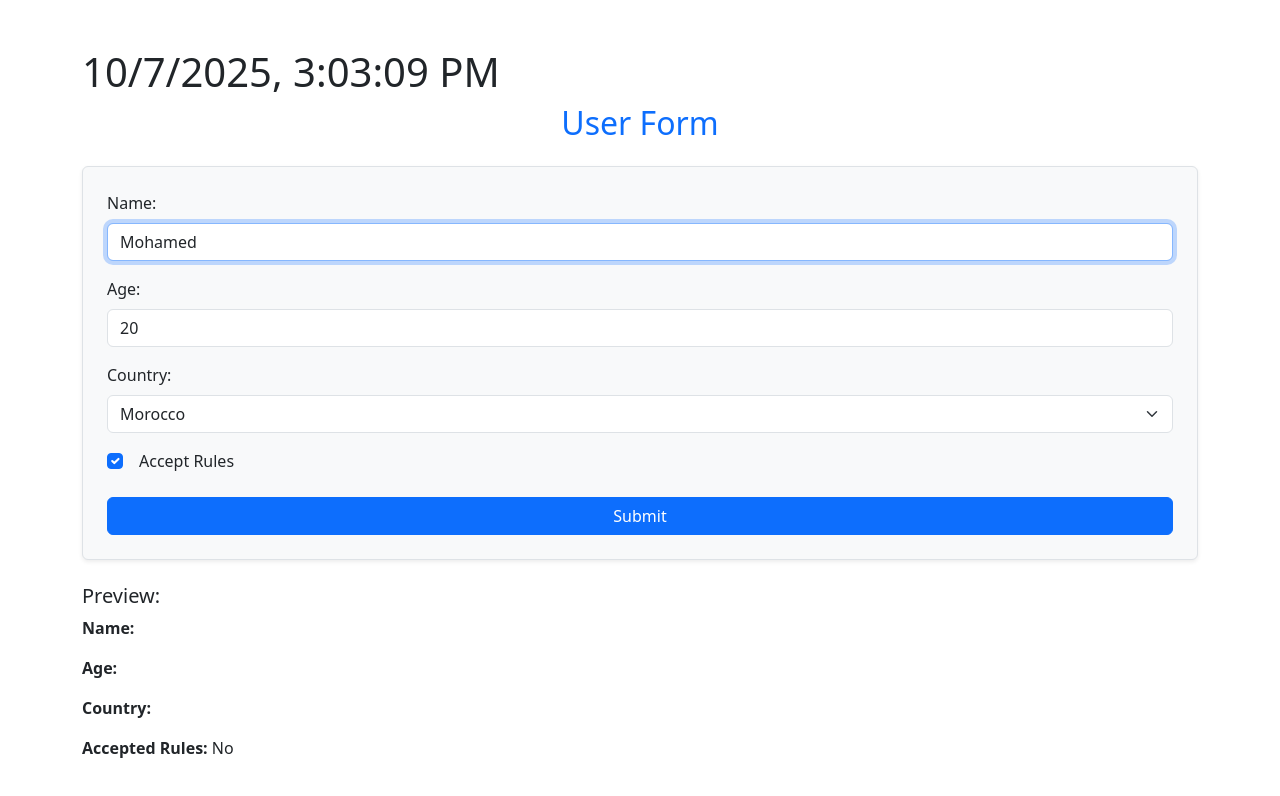
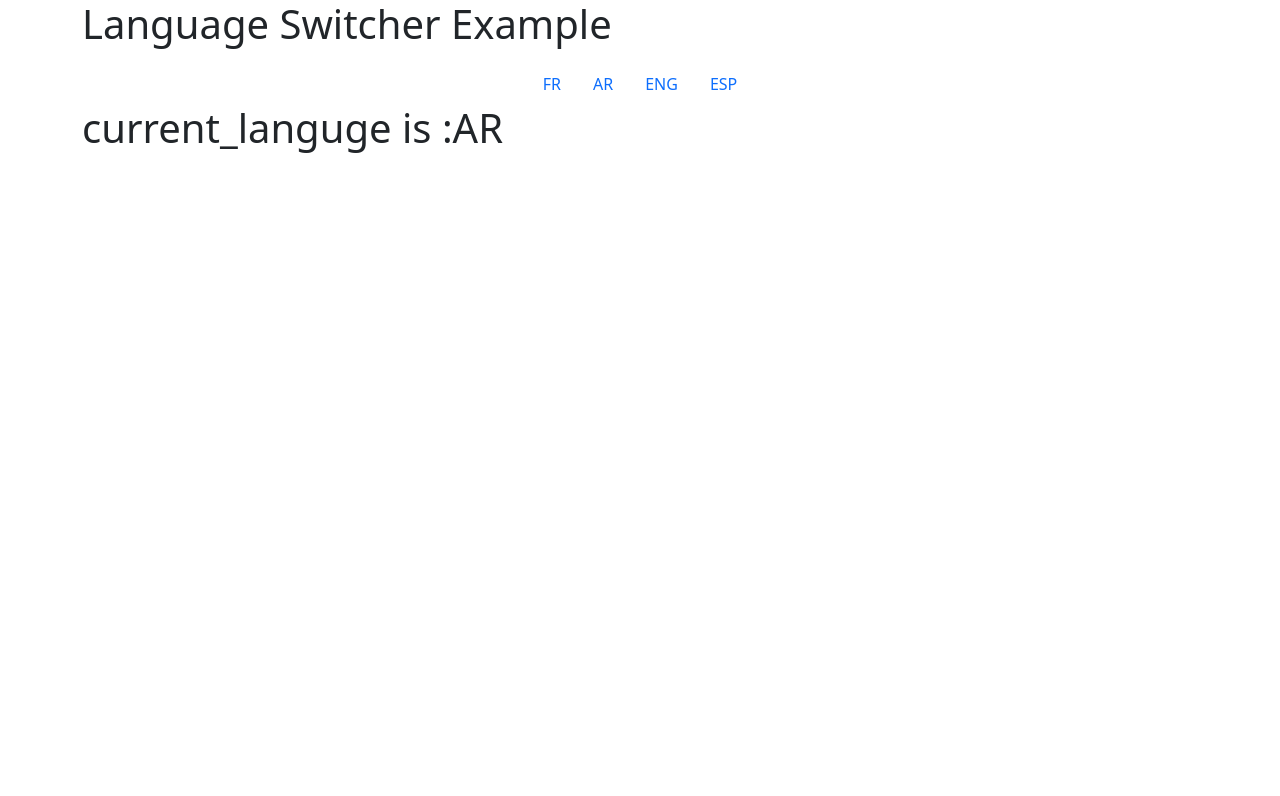
Before and after one commit to Mouha-med-ouchen/react_rep, a React (Create React App) app in the folder myapp/: page / in a window 1280 px wide. Shown: the top 796 px of the page. Built offline with nearby package versions, Linux system fonts and the light colour scheme.

Commit message:
passing data from a child component to a parent

```diff
--- a/myapp/src/Form/FormRef.jsx
+++ b/myapp/src/Form/FormRef.jsx
@@ -29,7 +29,7 @@ export default function Formref() {
 
     return (
         <div className="container mt-5">
-            <h1>{(new Date()).toLocaleString()}</h1>
+
             <h2 className="text-center mb-4 text-primary">User Form</h2>
             <form onSubmit={handleSubmit} className="border p-4 rounded shadow-sm bg-light" >
                 {/* Name */}
--- /dev/null
+++ b/myapp/src/LanguagSwitcher/LanguagSwitcher.jsx
@@ -0,0 +1,26 @@
+export default function LanguageSwitcher({ onLanguageChange }) {
+
+    const handleLangChange = (e) => {
+        e.preventDefault();
+        const lang = e.currentTarget.dataset.lang; // نحصل على اللغة المختارة
+        console.log("Selected language:", lang);
+        onLanguageChange(lang); // نرسلها إلى المكون الأب
+    };
+
+    return (
+        <ul className="nav justify-content-center mt-3">
+            {["FR", "AR", "ENG", "ESP"].map((lang) => (
+                <li className="nav-item" key={lang}>
+                    <a
+                        href="#"
+                        className="nav-link active"
+                        data-lang={lang}
+                        onClick={handleLangChange}
+                    >
+                        {lang}
+                    </a>
+                </li>
+            ))}
+        </ul>
+    );
+}
--- /dev/null
+++ b/myapp/src/LanguagSwitcher/Page.jsx
@@ -0,0 +1,19 @@
+import { useState } from "react";
+import LanguagSwitcher from "./LanguagSwitcher";
+export default function Page() {
+    const [lang, setLang] = useState('AR');
+
+    const handleLanguageChange = (lang) => {
+        console.log("App received language:", lang);
+        setLang(lang)
+
+    };
+
+    return (
+        <div className="container">
+            <h1>Language Switcher Example</h1>
+            <LanguagSwitcher onLanguageChange={handleLanguageChange} />
+            <h1>current_languge is :{lang}</h1>
+        </div>
+    );
+}
--- a/myapp/src/index.js
+++ b/myapp/src/index.js
@@ -4,11 +4,11 @@ import './index.css';
 import 'bootstrap/dist/css/bootstrap.min.css';
 import 'bootstrap/dist/js/bootstrap.bundle.min.js';
 
-import FormRef from './Form/FormRef';
+import Page from './LanguagSwitcher/Page';
 
 const root = ReactDOM.createRoot(document.getElementById('root'));
 root.render(
   <React.StrictMode>
-    <FormRef></FormRef>
+    <Page></Page>
   </React.StrictMode>
 );
```
